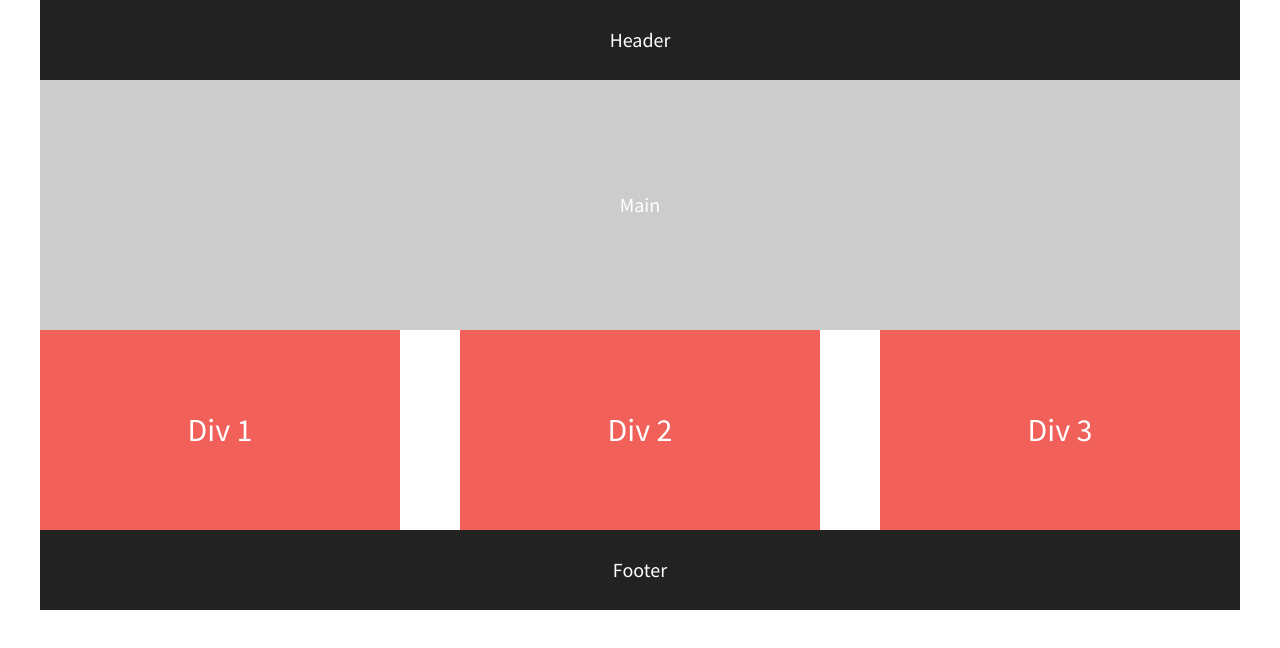
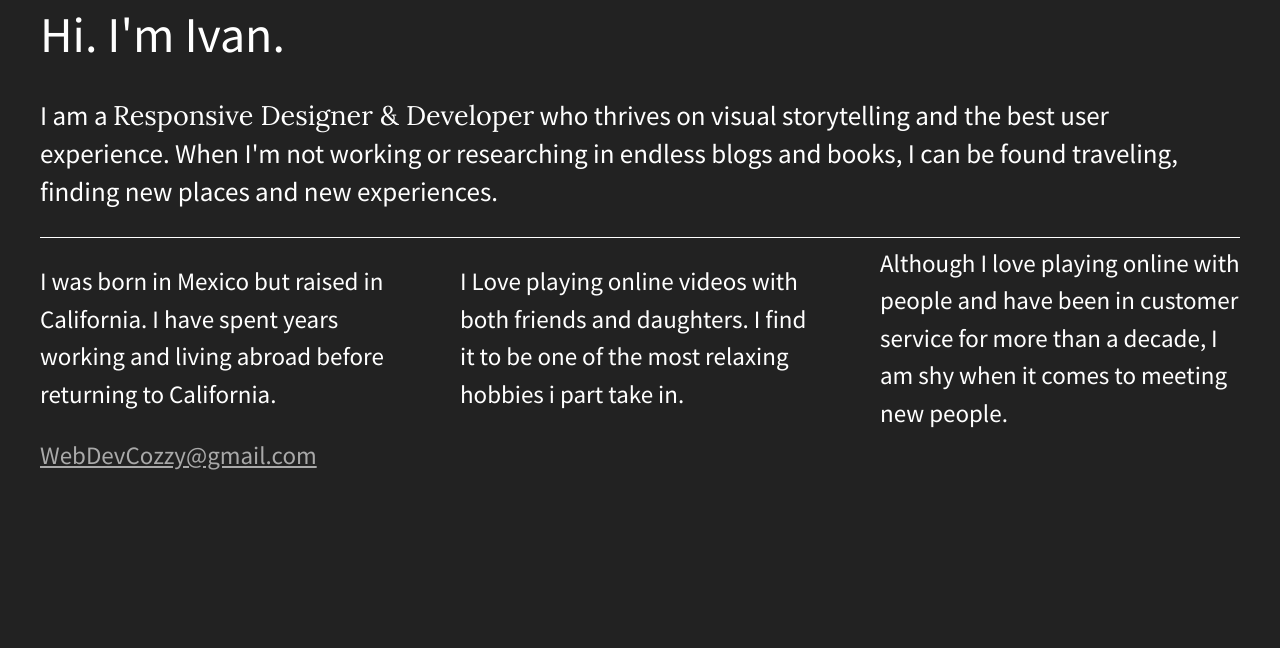
Before and after one commit to WebDevCozzy/206-flexbox-starter, a plain HTML site: page index.html in a window 1280 px wide. Drawn offline with nearby package versions, Linux system fonts and the light colour scheme.

Commit message:
Added personalized content

```diff
--- a/css/main.css
+++ b/css/main.css
@@ -96,7 +96,7 @@ textarea {
    ========================================================================== */
 
 html {
-  background-color: #fff;
+  background-color: #222;
   height: 100%;
   width: 100%;
 }
@@ -109,46 +109,68 @@ body {
   color: #fff;
 }
 
+header {
+    font-size: 2.5em;
+}
+
 header,
 footer {
   background-color: #222;
-  height: 80px;
+
   width: 100%;
+  justify-content: flex-start;
 
 }
 
 main {
-  background-color: #ccc;
-  height: 250px;
-  width: 100%;
+    width: 100%;
+    display: flex;
+    justify-content: center;
+    border-bottom: 1px solid #fff;
 }
+main p {
+    font-size: 1.35em;
+  }
 
 header,
 footer,
 main {
     display: flex;
-    justify-content: center;
+
     align-items: center;
+
 }
 
 .flex-container {
     display: flex;
-    justify-content: center;
-    align-items: center;
     flex-flow: row wrap;
     justify-content:space-between;
+    max-width: 1200px;
 }
+p span {
+    font-family: 'Lora', sans-serif;
+  }
 
 .flex-items {
   color: #fff;
   line-height: 1.5em;
-  font-size: 1.6em;
-  background-color: #f16059;
+  font-size: 1.25em;
+  background-color: #222;
   width: 30%;
   height: 200px;
   display: flex;
   justify-content: center;
   align-items: center;
+
+}
+
+footer {
+    font-size: 1.25em;
+    color: #fff;
+}
+footer a {
+        color: darkgrey;
+
 }
 
 /* ==========================================================================
--- a/index.html
+++ b/index.html
@@ -22,18 +22,18 @@
 
         <!-- Add your site or application content here -->
         <section class="flex-container">
-            <header>Header</header>
-            <main>Main</main>
+            <header>Hi. I'm Ivan.</header>
+            <main><p>I am a <span>Responsive Designer & Developer</span> who thrives on visual storytelling and the best user experience. When I'm not working or researching in endless blogs and books, I can be found traveling, finding new places and new experiences.</p></main>
             <div id="div-1" class="flex-items">
-                Div 1
+                I was born in Mexico but raised in California. I have spent years working and living abroad before returning to California.
             </div>
             <div id="div-2" class="flex-items">
-                Div 2
+                I Love playing online videos with both friends and daughters. I find it to be one of the most relaxing hobbies i part take in.
             </div>
             <div id="div-3" class="flex-items">
-                Div 3
+                Although I love playing online with people and have been in customer service for more than a decade, I am shy when it comes to meeting new people.
             </div>
-            <footer>Footer</footer>
+            <footer><a href="mailto: WebDevCozzy@gmail.com">WebDevCozzy@gmail.com</a></footer>
         </section>
 
         <script src="https://ajax.googleapis.com/ajax/libs/jquery/1.11.3/jquery.min.js"></script>
```
